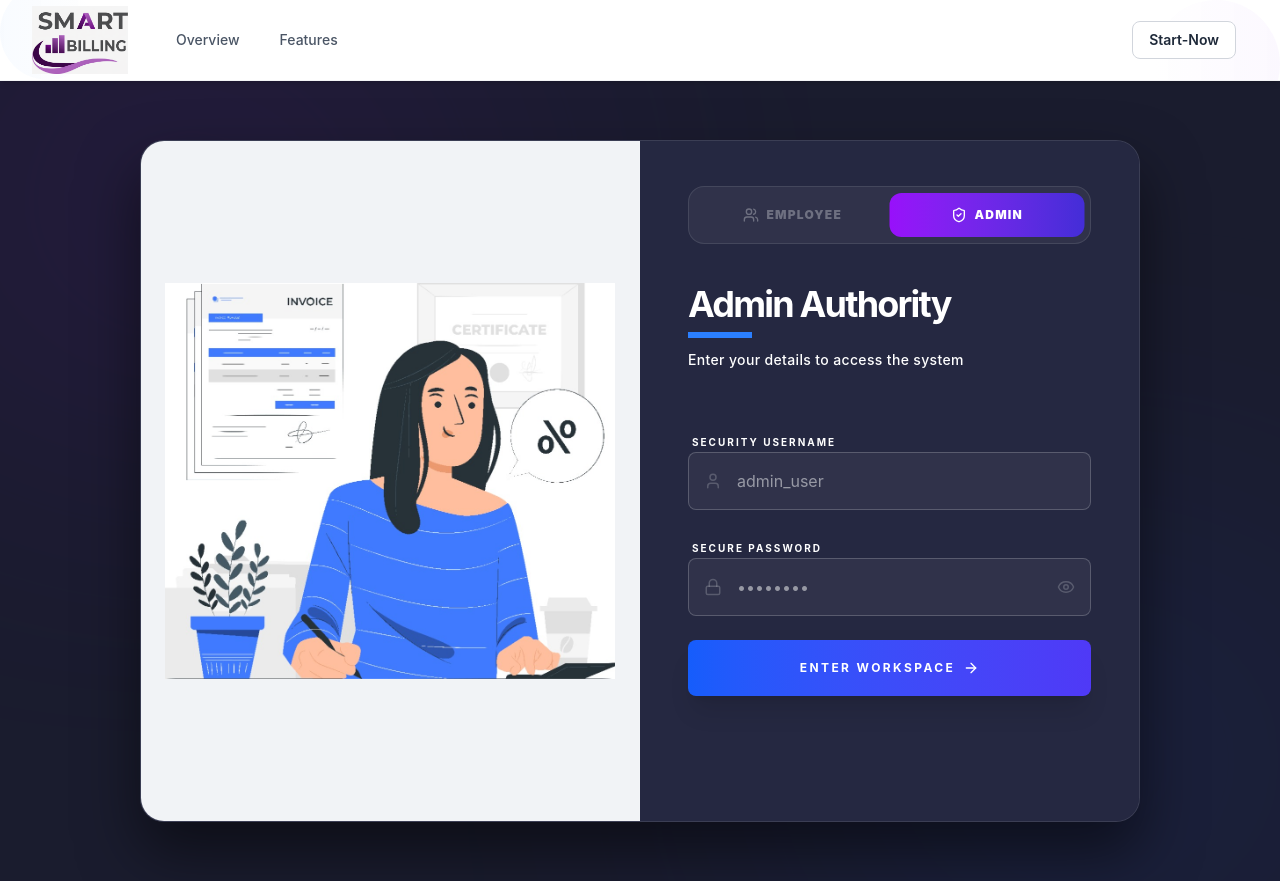
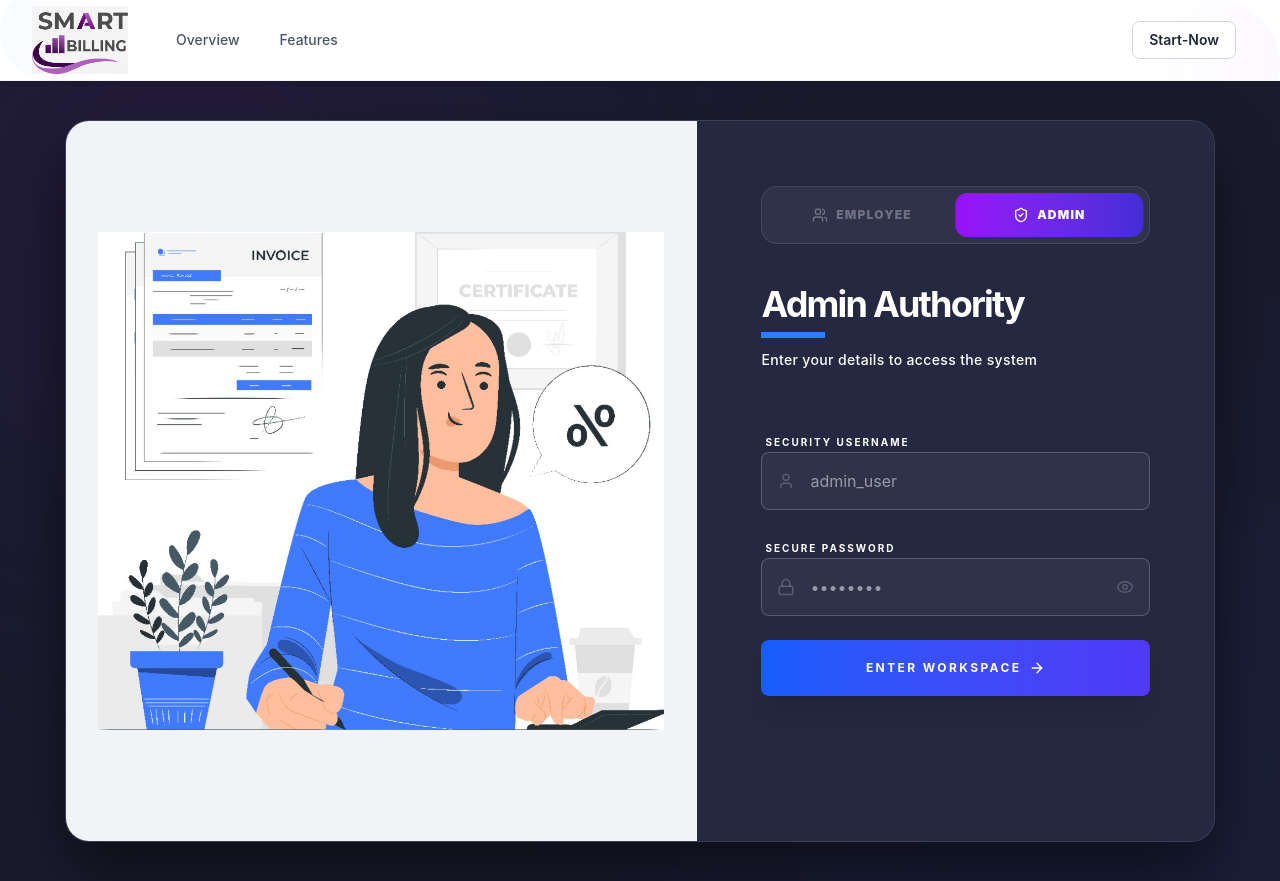
Before and after one commit to keshav4185/Footware_Billing, a React (Vite) app: page /Signin in a window 1280 px wide. Both pictures are taken after a click on the button "ADMIN". Built offline with nearby package versions, Linux system fonts and the light colour scheme.

Commit message:
UI: Expanded card size and increased image prominence for laptop view

```diff
--- a/src/Component/Account/signin.jsx
+++ b/src/Component/Account/signin.jsx
@@ -95,11 +95,11 @@ const Signin = () => {
         <div className="absolute bottom-[-10%] right-[-10%] w-[50%] h-[50%] bg-blue-900 rounded-full blur-[150px]" />
       </div>
 
-      <div className="w-full max-w-[1000px] flex flex-col md:flex-row bg-[#252841] rounded-[1.5rem] shadow-[0_30px_60px_rgba(0,0,0,0.5)] overflow-hidden border border-white/10 relative z-10">
+      <div className="w-full max-w-[1150px] flex flex-col md:flex-row bg-[#252841] rounded-[1.5rem] shadow-[0_30px_60px_rgba(0,0,0,0.5)] overflow-hidden border border-white/10 relative z-10 transition-all duration-500">
 
-        {/* Visual Illustration Section - Fixed Cropping and Height */}
-        <div className="w-full h-[280px] md:h-[680px] md:w-[50%] relative group overflow-hidden bg-[#f1f3f6] shrink-0 border-b md:border-b-0 md:border-r border-white/10">
-          <div className="absolute inset-0 flex items-center justify-center p-6">
+        {/* Visual Illustration Section - Increased size for Laptop view */}
+        <div className="w-full h-[280px] md:h-[720px] md:w-[55%] relative group overflow-hidden bg-[#f1f3f6] shrink-0 border-b md:border-b-0 md:border-r border-white/10">
+          <div className="absolute inset-0 flex items-center justify-center p-8">
             <img
               src={empLogImage}
               alt="Employee"
@@ -108,13 +108,13 @@ const Signin = () => {
             <img
               src={adminLogImage}
               alt="Admin"
-              className={`absolute inset-0 w-full h-full object-contain p-6 transition-all duration-700 ease-in-out ${loginType === 'admin' ? 'opacity-100 scale-100' : 'opacity-0 scale-90 blur-md'}`}
+              className={`absolute inset-0 w-full h-full object-contain p-8 transition-all duration-700 ease-in-out ${loginType === 'admin' ? 'opacity-100 scale-100' : 'opacity-0 scale-90 blur-md'}`}
             />
           </div>
         </div>
 
-        {/* Form Container - Rigid Height to prevent any jumping */}
-        <div className="w-full md:w-[50%] flex flex-col justify-start md:justify-center p-8 pt-10 sm:p-12 relative bg-[#252841] h-[640px] md:h-[680px] z-20">
+        {/* Form Container - Rigid Height and adjusted width */}
+        <div className="w-full md:w-[45%] flex flex-col justify-start md:justify-center p-8 pt-10 sm:p-12 md:p-16 relative bg-[#252841] h-[640px] md:h-[720px] z-20">
           <div className="w-full flex flex-col animate-fadeIn mx-auto max-w-sm md:max-w-none">
             <RoleSwitcher />
 
```
